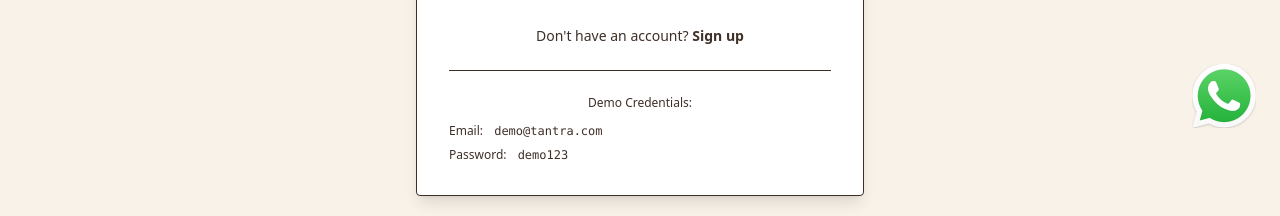
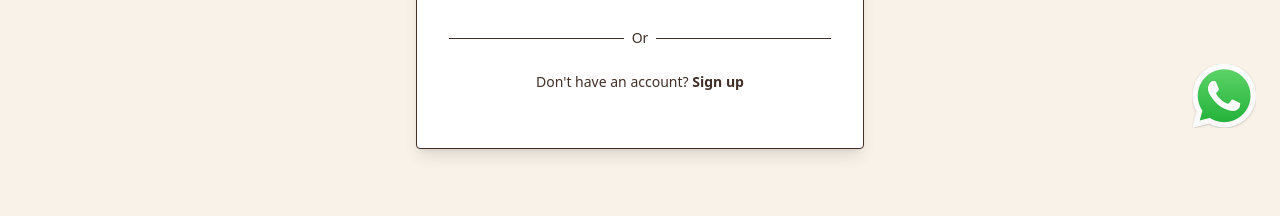
Before and after one commit to HarshalPatel1972/a1-tantra, a Next.js app: page /auth/login in a window 1280 px wide. Shown: the part 642-858 px from the top of the page. Built offline with nearby package versions, Linux system fonts and the light colour scheme; no server answers.

Commit message:
security: remove demo credentials from login page UI

```diff
--- a/app/auth/login/page.tsx
+++ b/app/auth/login/page.tsx
@@ -127,27 +127,6 @@ export default function LoginPage() {
               </Link>
             </p>
           </div>
-
-          {/* Demo Credentials */}
-          <div className="pt-6 border-t border-deep-brown/20">
-            <p className="text-xs text-deep-brown/60 text-center mb-3">
-              Demo Credentials:
-            </p>
-            <div className="space-y-2 text-xs text-deep-brown/70">
-              <p>
-                Email:{" "}
-                <code className="bg-cream px-2 py-1 rounded text-deep-brown">
-                  demo@tantra.com
-                </code>
-              </p>
-              <p>
-                Password:{" "}
-                <code className="bg-cream px-2 py-1 rounded text-deep-brown">
-                  demo123
-                </code>
-              </p>
-            </div>
-          </div>
         </div>
       </div>
     </div>
```
